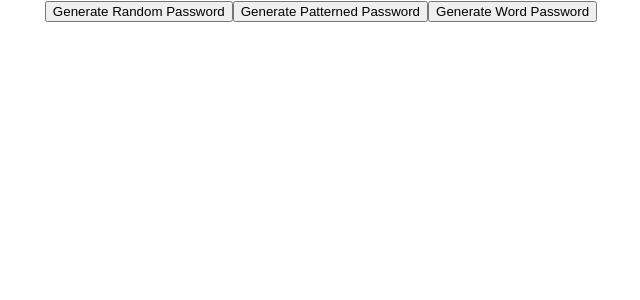
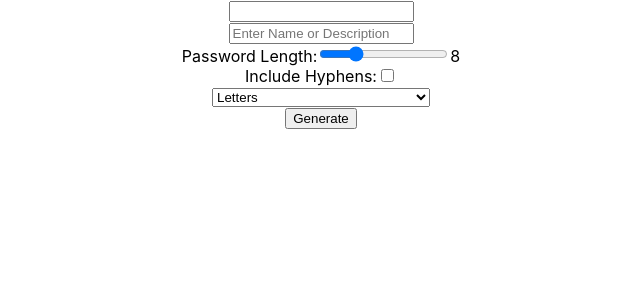
Before and after one commit to sharmaineb/acs-3340-passwords-app, a React (Create React App) app: page / in a window 1280 px wide. Shown: the top 300 px of the page, without its empty margins (319-959 px from the left). Built offline with nearby package versions, Linux system fonts and the light colour scheme.

Commit message:
completed p04

```diff
--- a/src/Password.js
+++ b/src/Password.js
@@ -1,73 +1,79 @@
-import { useState } from 'react';
-
-function random(n) {
-  return Math.floor(Math.random() * n);
-}
-
-function generateRandomCharacter() {
-  const characters = 'abcdefghijklmnopqrstuvwxyzABCDEFGHIJKLMNOPQRSTUVWXYZ0123456789!@#$%^&*()_+-=[]{}|;:,.<>?';
-  return characters[random(characters.length)];
-}
-
-function generateRandomPassword(length) {
-  let password = '';
-  for (let i = 0; i < length; i++) {
-    password += generateRandomCharacter();
-  }
-  return password;
-}
-
-function generatePatternedPassword() {
-  let password = '';
-  for (let i = 0; i < 3; i++) {
-    for (let j = 0; j < 3; j++) {
-      password += generateRandomCharacter();
-    }
-    if (i !== 2) {
-      password += '-';
-    }
-  }
-  return password;
-}
-
-function generateWordPassword() {
-  const words = [
-    'apple', 'banana', 'orange', 'grape', 'peach', 'pear', 'cherry', 'strawberry',
-    'cat', 'dog', 'squirrel', 'fish', 'rabbit', 'capybara', 'turtle', 'horse',
-    'happy', 'sad', 'angry', 'excited', 'calm', 'sleepy', 'hungry', 'thirsty'
-  ];
-
-  const passwordLength = random(5) + 4;
-  let password = '';
-  for (let i = 0; i < passwordLength; i++) {
-    password += words[random(words.length)] + ' ';
-  }
-  return password.trim();
-}
+import React, { useState } from 'react';
 
 function Password() {
   const [password, setPassword] = useState('');
+  const [name, setName] = useState('');
+  const [passwordLength, setPasswordLength] = useState(8);
+  const [includeHyphens, setIncludeHyphens] = useState(false);
+  const [generatorType, setGeneratorType] = useState('letters');
 
-  const handleGenerate = (type) => {
-    let newPassword = '';
-    if (type === 'random') {
-      newPassword = generateRandomPassword(8);
-    } else if (type === 'pattern') {
-      newPassword = generatePatternedPassword();
-    } else if (type === 'word') {
-      newPassword = generateWordPassword();
+  const generatePassword = () => {
+    let characters = '';
+    let generatedPassword = '';
+
+    if (generatorType === 'letters') {
+      characters = 'abcdefghijklmnopqrstuvwxyzABCDEFGHIJKLMNOPQRSTUVWXYZ';
+    } else if (generatorType === 'lettersNumbers') {
+      characters = 'abcdefghijklmnopqrstuvwxyzABCDEFGHIJKLMNOPQRSTUVWXYZ0123456789';
+    } else if (generatorType === 'lettersNumbersPunctuation') {
+      characters = 'abcdefghijklmnopqrstuvwxyzABCDEFGHIJKLMNOPQRSTUVWXYZ0123456789!@#$%^&*()_+-=[]{}|;:,.<>?';
     }
-    setPassword(newPassword);
+
+    for (let i = 0; i < passwordLength; i++) {
+      generatedPassword += characters.charAt(Math.floor(Math.random() * characters.length));
+    }
+
+    if (includeHyphens) {
+      const regex = new RegExp(`.{3}`, 'g');
+      generatedPassword = generatedPassword.match(regex).join('-');
+    }
+
+    setPassword(generatedPassword);
   };
 
   return (
     <div>
-      <div>{password}</div>
-      <div>
-        <button onClick={() => handleGenerate('random')}>Generate Random Password</button>
-        <button onClick={() => handleGenerate('pattern')}>Generate Patterned Password</button>
-        <button onClick={() => handleGenerate('word')}>Generate Word Password</button>
-      </div>
+      <input
+        type="text"
+        value={password}
+        readOnly
+      />
+      <br />
+      <input
+        type="text"
+        placeholder="Enter Name or Description"
+        value={name}
+        onChange={(e) => setName(e.target.value)}
+      />
+      <br />
+      <label>
+        Password Length:
+        <input
+          type="range"
+          min="4"
+          max="20"
+          value={passwordLength}
+          onChange={(e) => setPasswordLength(parseInt(e.target.value))}
+        />
+        {passwordLength}
+      </label>
+      <br />
+      <label>
+        Include Hyphens:
+        <input
+          type="checkbox"
+          checked={includeHyphens}
+          onChange={(e) => setIncludeHyphens(e.target.checked)}
+        />
+      </label>
+      <br />
+      <select value={generatorType} onChange={(e) => setGeneratorType(e.target.value)}>
+        <option value="letters">Letters</option>
+        <option value="lettersNumbers">Letters + Numbers</option>
+        <option value="lettersNumbersPunctuation">Letters + Numbers + Punctuation</option>
+      </select>
+      <br />
+      <button onClick={generatePassword}>Generate</button>
     </div>
   );
 }
```
